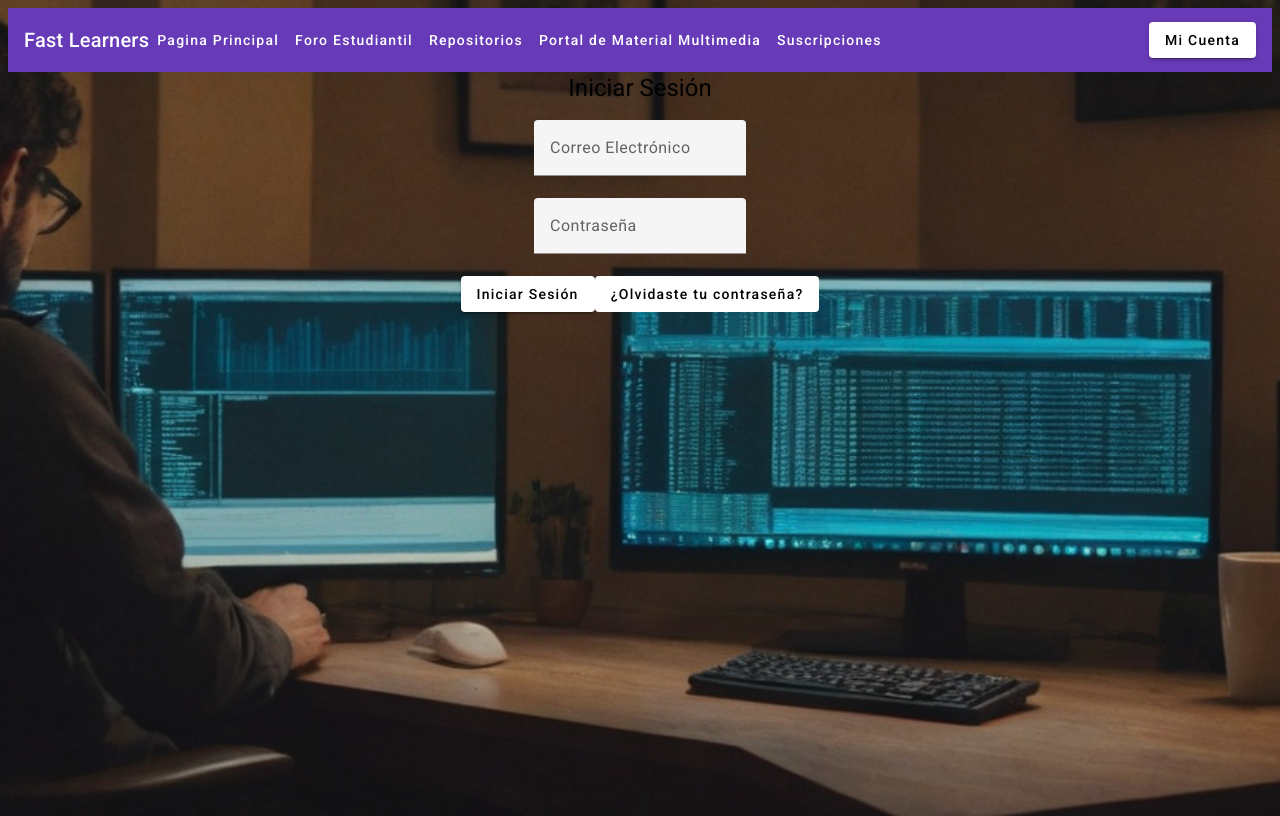
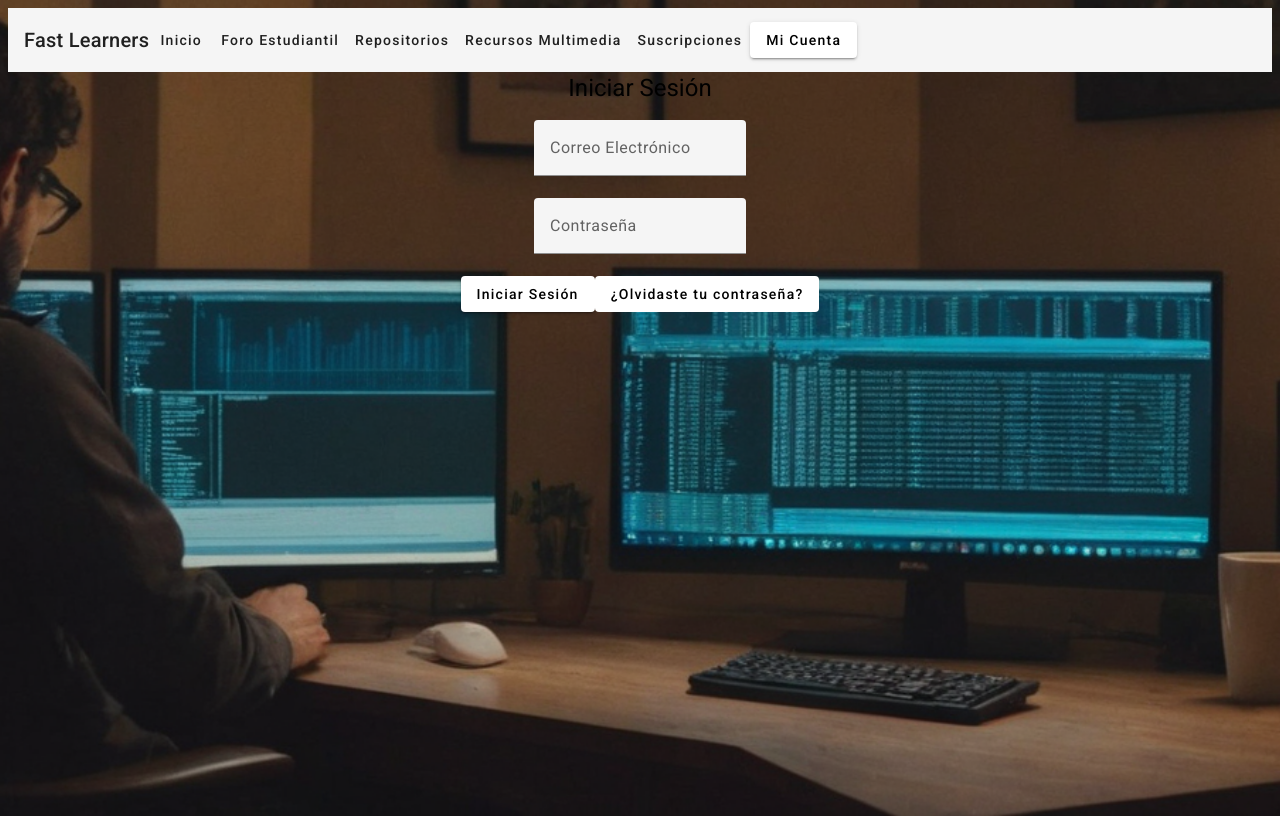
Before and after one commit to AplicacionesOpenSource-SW58/FastLearners-Frontend-Web-App, an Angular app: page /home in a window 1280 px wide. Built offline with nearby package versions, Linux system fonts and the light colour scheme.

Commit message:
fix: Fixed app component

```diff
--- a/src/app/app-routing.module.ts
+++ b/src/app/app-routing.module.ts
@@ -4,8 +4,8 @@ import { SignInComponent } from "./public/pages/sign-in/sign-in.component";
 import { ReposComponent } from "./public/pages/repos/repos.component";
 import { ForumComponent } from "./public/pages/forum/forum.component";
 import { MultimediaComponent } from "./public/pages/multimedia/multimedia.component";
-import {SubscriptionsComponent} from "./public/pages/subscriptions/subscriptions.component";
-import {UserAccountComponent} from "./public/pages/user-account/user-account.component";
+import { SubscriptionsComponent } from "./public/pages/subscriptions/subscriptions.component";
+import { UserAccountComponent } from "./public/pages/user-account/user-account.component";
 
 const routes: Routes = [
   { path: 'home', component: SignInComponent },
--- a/src/app/app.component.html
+++ b/src/app/app.component.html
@@ -1,11 +1,3 @@
-<mat-toolbar color="primary">
-  <h1>Fast Learners</h1>
-  <div class="mat-spacer"></div>
-  <a mat-button *ngFor="let option of toolbar_options"
-     [routerLink]="option.path">{{ option.title }}
-  </a>
-  <span class="spacer"></span>
-  <a mat-raised-button [routerLink]="account_button.path">{{account_button.title}}</a>
-</mat-toolbar>
+<app-custom-toolbar></app-custom-toolbar>
 
 <router-outlet></router-outlet>
--- a/src/app/app.component.ts
+++ b/src/app/app.component.ts
@@ -3,16 +3,8 @@ import { Component } from '@angular/core';
 @Component({
   selector: 'app-root',
   templateUrl: './app.component.html',
-  styleUrl: './app.component.css'
+  styleUrls: ['./app.component.css']
 })
 export class AppComponent {
   title = 'FastLearners-WebApp';
-  toolbar_options = [
-    { path: '/home', title: 'Pagina Principal'},
-    { path: '/forum', title: 'Foro Estudiantil' },
-    { path: '/repos', title: 'Repositorios' },
-    { path: '/multimedia', title: 'Portal de Material Multimedia' },
-    { path: '/subscriptions', title: 'Suscripciones' }
-  ]
-  account_button = {path: '/account', title: 'Mi Cuenta'}
 }
--- /dev/null
+++ b/src/app/components/custom-toolbar/custom-toolbar.component.html
@@ -0,0 +1,11 @@
+<mat-toolbar class="spacer">
+  <h1>Fast Learners</h1>
+  <div class="mat-spacer"></div>
+  <a mat-button *ngFor="let option of toolbar_options"
+     [routerLink]="option.path">{{ option.title }}
+  </a>
+  <span class="spacer"></span>
+  <a mat-raised-button [routerLink]="account_button.path">{{account_button.title}}</a>
+</mat-toolbar>
+
+<router-outlet></router-outlet>
--- /dev/null
+++ b/src/app/components/custom-toolbar/custom-toolbar.component.ts
@@ -0,0 +1,17 @@
+import { Component } from '@angular/core';
+
+@Component({
+  selector: 'app-custom-toolbar',
+  templateUrl: './custom-toolbar.component.html',
+  styleUrls: ['./custom-toolbar.component.css']
+})
+export class CustomToolbarComponent {
+  toolbar_options = [
+    { path: '/home', title: 'Inicio'},
+    { path: '/forum', title: 'Foro Estudiantil' },
+    { path: '/repos', title: 'Repositorios' },
+    { path: '/multimedia', title: 'Recursos Multimedia' },
+    { path: '/subscriptions', title: 'Suscripciones' }
+  ];
+  account_button = { path: '/account', title: 'Mi Cuenta' };
+}
```
Also changed, not shown: src/app/app.module.ts (+22 -27 lines), src/app/components/custom-toolbar/custom-toolbar.component.css (added), 1 other file (tests, documents, lock files or other folders).
